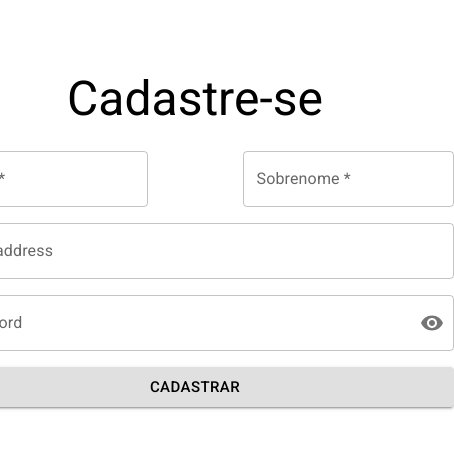
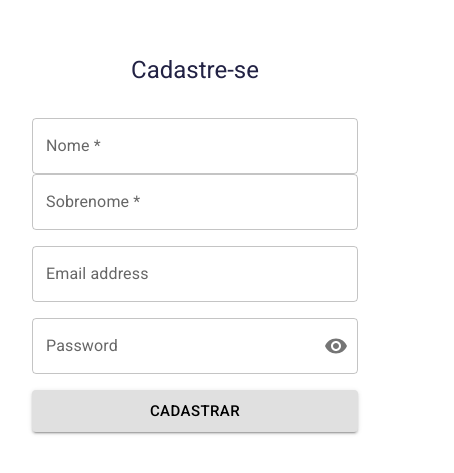
Before and after one commit to OrangeJuice-Hackaton5-0-Squad-17/front-end, a Next.js app: page /sign-up in a window 390 px wide. Shown: the part 187-660 px from the top of the page, 454 px wide, since content can reach past the window. Built offline with nearby package versions, Linux system fonts and the light colour scheme.

Commit message:
refactor: add responsiveness to sign up page following mobile-first principles

```diff
--- a/src/app/sign-up/page.tsx
+++ b/src/app/sign-up/page.tsx
@@ -29,7 +29,7 @@ const newAccountFormValidationSchema = zod.object({
     .email('This is not a valid email!')
     .refine(
       // eslint-disable-next-line
-      (email) => /^\w+([\.-]?\w+)*@\w+([\.-]?\w+)*(\.\w{2,3})+$/.test(email),
+      (email) => !/^\w+([\.-]?\w+)*@\w+([\.-]?\w+)*(\.\w{2,3})+$/.test(email),
       'This email is not in our database!',
     ),
   password: zod.string().min(8, 'Password needs to be at least 8 characters!'),
@@ -82,30 +82,36 @@ export default function SignUp() {
   console.log(formState.errors)
 
   return (
-    <main className="min-h-screen flex items-center justify-center">
-      <aside className="max-w-[549px]">
+    <main className="min-h-screen w-full flex items-center justify-center p-4">
+      <aside className="hidden lg:inline lg:w-[549px]">
         <Image src={backgroundImg} alt="sign up background image" priority />
       </aside>
-      <section className="flex flex-1 flex-col items-center justify-center">
-        <div className="w-[517px]">
-          <h1 className="text-center text-5xl text-[#222244 leading-10 mb-8">
+      <section className="w-full">
+        <div className="flex flex-col items-center justify-center">
+          <h1 className="text-center text-2xl lg:text-5xl text-[#222244] mb-8">
             Cadastre-se
           </h1>
           <form
             onSubmit={handleSubmit(handleCreateNewAccount)}
             className="flex flex-col gap-4"
           >
-            <Box className="flex items-center justify-between">
+            <Box
+              className="lg:flex lg:items-center lg:justify-between lg:gap-4"
+              sx={{
+                '& .MuiTextField-root': { width: '100%' },
+              }}
+            >
               <TextField
+                className="mb-4 md:m-0"
                 type="text"
-                id="outlined-basic"
+                id="outlined-input-name"
                 label="Nome *"
                 variant="outlined"
                 {...register('name')}
               />
               <TextField
                 type="text"
-                id="outlined-basic"
+                id="outlined-input-surname"
                 label="Sobrenome *"
                 variant="outlined"
                 {...register('surname')}
@@ -113,7 +119,7 @@ export default function SignUp() {
             </Box>
             <TextField
               type="text"
-              id="outlined-basic"
+              id="outlined-input-email"
               label="Email address"
               variant="outlined"
               {...register('email')}
@@ -143,7 +149,7 @@ export default function SignUp() {
             </FormControl>
             <Button
               type="submit"
-              className="w-full h-10 text-white text-sm font-medium tracking-wide uppercase mt-4 bg-[#ff5522] hover:bg-[#cc4400]"
+              className="h-[42px] text-white text-sm font-medium tracking-wide uppercase mt-4 bg-[#ff5522] hover:bg-[#cc4400]"
               variant="contained"
               color="inherit"
               size="large"
```
